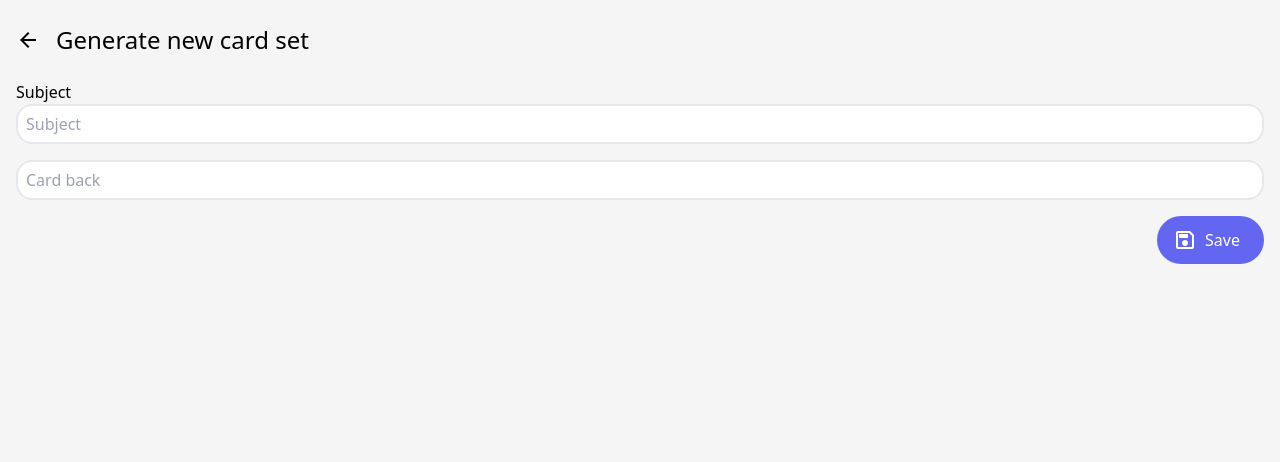
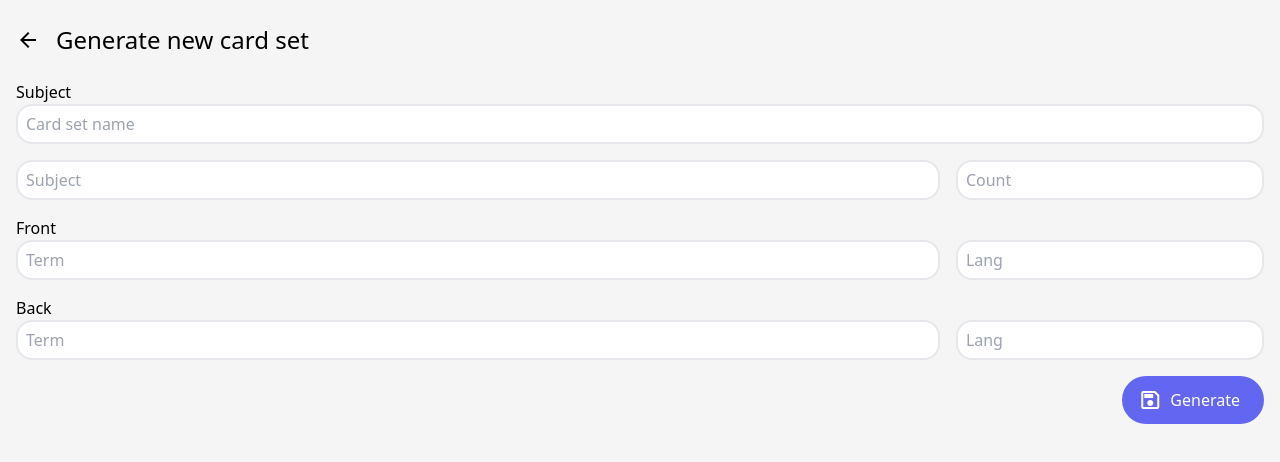
Before and after one commit to sumerokr/memorit-fork, a Vue app: page /sets/new/generate in a window 1280 px wide. Shown: the top 462 px of the page. Built offline with nearby package versions, Linux system fonts and the light colour scheme.

Commit message:
generate form

```diff
--- a/src/views/GenerateCardSetView.vue
+++ b/src/views/GenerateCardSetView.vue
@@ -27,25 +27,70 @@ const onSubmit = async () => {
           id="subject"
           class="leading-5 border-2 rounded-2xl p-2 w-full"
           type="text"
+          placeholder="Card set name"
+          autocomplete="off"
+        />
+      </p>
+      <p class="flex gap-4 mb-4">
+        <input
+          id="back"
+          class="basis-3/4 leading-5 border-2 rounded-2xl p-2 w-full"
+          type="text"
           placeholder="Subject"
           autocomplete="off"
         />
-      </p>
-      <p class="mb-4">
         <input
           id="back"
-          class="leading-5 border-2 rounded-2xl p-2 w-full"
+          class="basis-1/4 leading-5 border-2 rounded-2xl p-2 w-full"
           type="text"
-          placeholder="Card back"
+          placeholder="Count"
           autocomplete="off"
         />
       </p>
+      <fieldset>
+        <legend>Front</legend>
+        <p class="flex gap-4 mb-4">
+          <input
+            id="back"
+            class="basis-3/4 leading-5 border-2 rounded-2xl p-2 w-full"
+            type="text"
+            placeholder="Term"
+            autocomplete="off"
+          />
+          <input
+            id="back"
+            class="basis-1/4 leading-5 border-2 rounded-2xl p-2 w-full"
+            type="text"
+            placeholder="Lang"
+            autocomplete="off"
+          />
+        </p>
+      </fieldset>
+      <fieldset>
+        <legend>Back</legend>
+        <p class="flex gap-4 mb-4">
+          <input
+            id="back"
+            class="basis-3/4 leading-5 border-2 rounded-2xl p-2 w-full"
+            type="text"
+            placeholder="Term"
+            autocomplete="off"
+          />
+          <input
+            id="back"
+            class="basis-1/4 leading-5 border-2 rounded-2xl p-2 w-full"
+            type="text"
+            placeholder="Lang"
+            autocomplete="off"
+          />
+        </p>
+      </fieldset>
       <p class="text-right">
         <CommonButton
           before="save"
           class="bg-indigo-500 text-white"
           type="submit"
-          >Save</CommonButton
+          >Generate</CommonButton
         >
       </p>
     </form>
```
